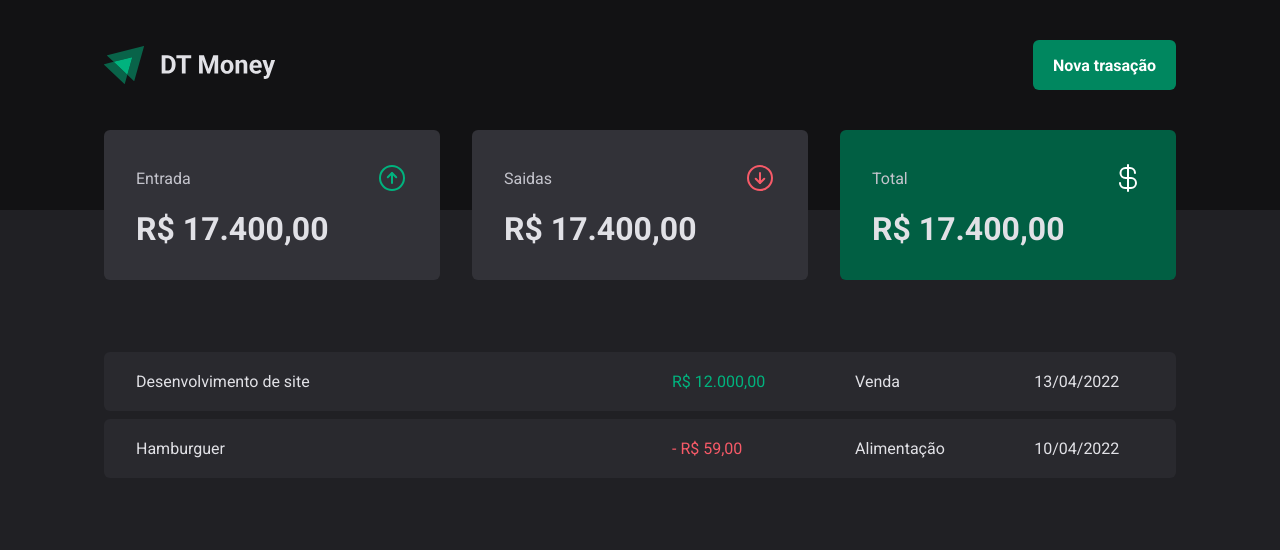
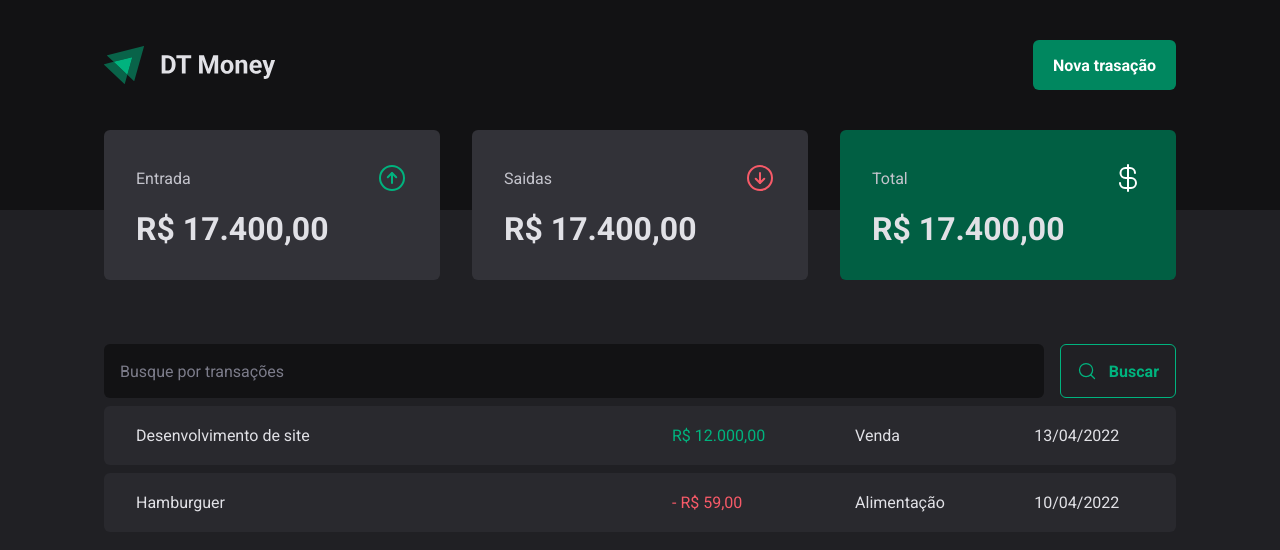
Before and after one commit to Zattrus/03-dt-money, a React (Vite) app: page / in a window 1280 px wide. Shown: the top 550 px of the page. Built offline with nearby package versions, Linux system fonts and the light colour scheme.

Commit message:
Add Componente SearchForm

```diff
--- a/src/pages/Transactions/index.tsx
+++ b/src/pages/Transactions/index.tsx
@@ -1,5 +1,6 @@
 import { Header } from "../../components/Header";
 import { Summary } from "../../components/Summary";
+import { SearchForm } from "./components/SearchForm";
 import { PriceHighLight, TransactionContainer, TransactionTable } from "./styles";
 
 export function Transaction() {
@@ -9,6 +10,8 @@ export function Transaction() {
             <Summary />
 
             <TransactionContainer>
+                <SearchForm />
+
                 <TransactionTable>
                     <tbody>
                         <tr>
```
